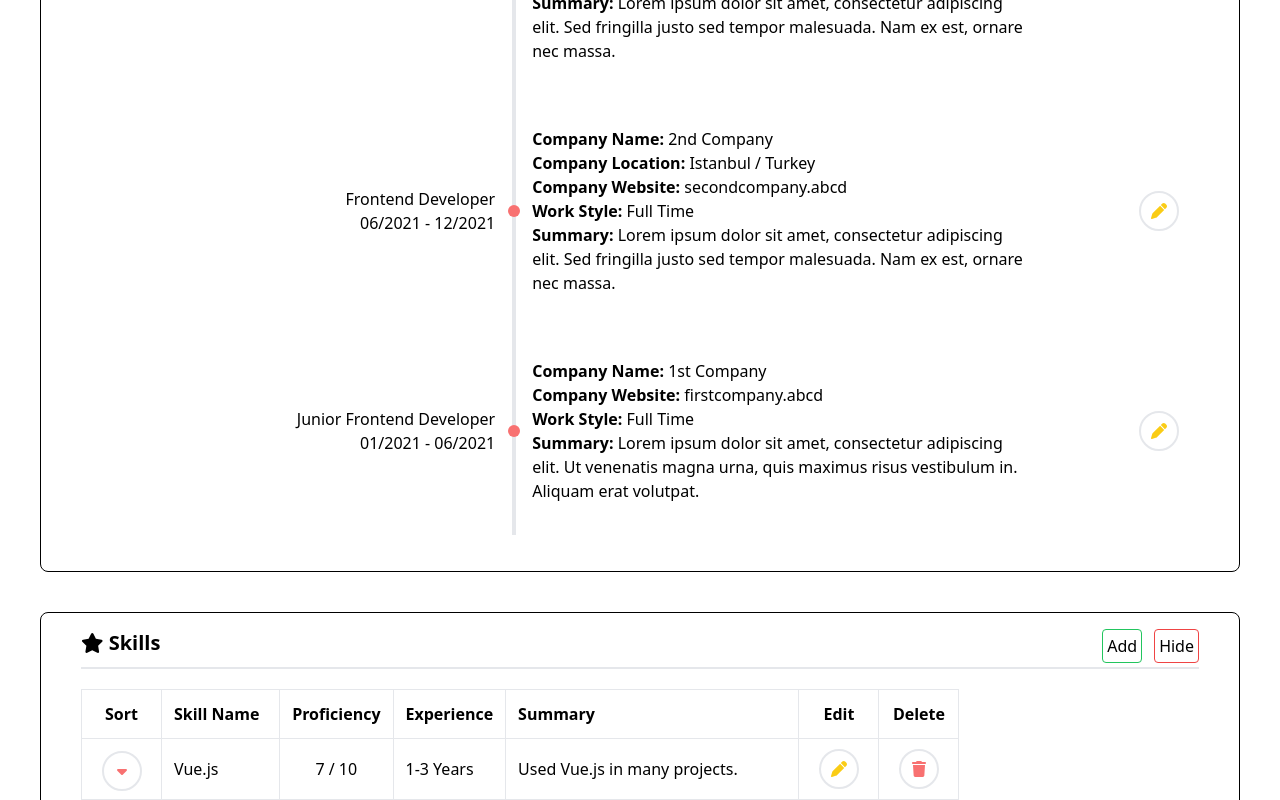
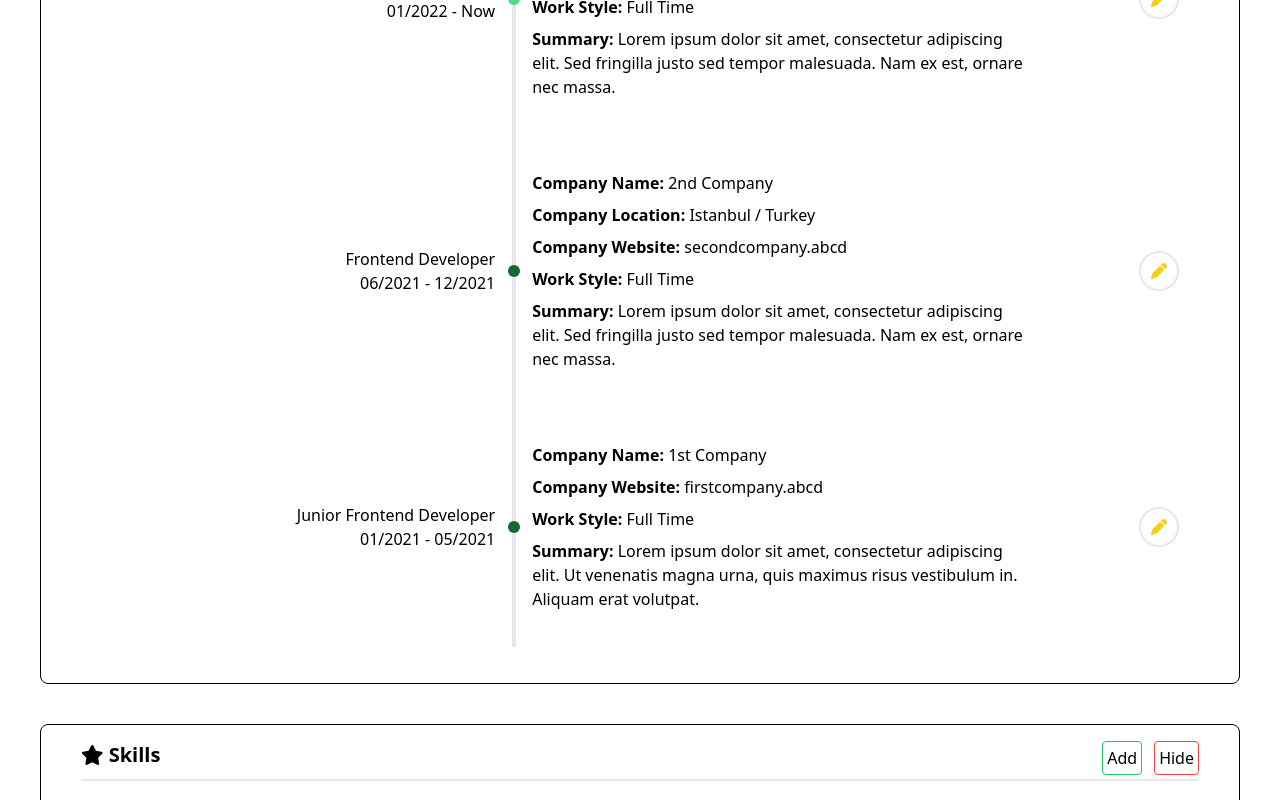
Before and after one commit to Spencehiko/cv-generator, a Vue app: page / in a window 1280 px wide. Shown: the part 1780-2580 px from the top of the page. Built offline with nearby package versions, Linux system fonts and the light colour scheme.

Commit message:
feat! datepicker added & edit dialog updated

```diff
--- a/package.json
+++ b/package.json
@@ -10,11 +10,11 @@
         "lint": "eslint . --ext .vue,.js,.jsx,.cjs,.mjs,.ts,.tsx,.cts,.mts --fix --ignore-path .gitignore"
     },
     "dependencies": {
-        "@fortawesome/free-solid-svg-icons": "^6.2.0",
         "pinia": "^2.0.21",
         "vue": "^3.2.38"
     },
     "devDependencies": {
+        "@fortawesome/free-solid-svg-icons": "^6.2.0",
         "@fortawesome/fontawesome-svg-core": "^6.2.0",
         "@fortawesome/free-brands-svg-icons": "^6.2.0",
         "@fortawesome/free-regular-svg-icons": "^6.2.0",
--- a/src/App.vue
+++ b/src/App.vue
@@ -4,9 +4,10 @@ import AllSections from "./components/AllSections.vue";
 import { useMainStore } from "@/stores/main";
 import { storeToRefs } from "pinia";
 import { onMounted } from "vue";
+import EditSection from "./components/dialogs/EditSection.vue";
 
 const store = useMainStore();
-const { activeHeader, sections } = storeToRefs(store);
+const { activeHeader, sections, activeSectionIndex } = storeToRefs(store);
 const { setDefaultSections } = store;
 
 onMounted(() => {
@@ -15,7 +16,7 @@ onMounted(() => {
 </script>
 
 <template>
-    <div class="h-screen" :class="[false ? ['blur', 'overflow-hidden', 'pointer-events-none'] : '']">
+    <div :class="[activeSectionIndex !== -1 ? ['blur', 'pointer-events-none', 'select-none'] : '']">
         <header>
             <HeaderMenu />
         </header>
@@ -23,4 +24,5 @@ onMounted(() => {
             <AllSections v-if="activeHeader === 'edit'" />
         </body>
     </div>
+    <EditSection v-if="activeSectionIndex !== -1" />
 </template>
--- /dev/null
+++ b/src/components/dialogs/EditSection.vue
@@ -0,0 +1,37 @@
+<script setup lang="ts">
+import { useMainStore, experienceLevels } from "@/stores/main";
+import { storeToRefs } from "pinia";
+
+import Datepicker from "@vuepic/vue-datepicker";
+import "@vuepic/vue-datepicker/dist/main.css";
+
+const store = useMainStore();
+const { sections, activeSectionIndex, activeSectionData } = storeToRefs(store);
+const { closeEditSectionDialog, saveChanges } = store;
+</script>
+<template>
+    <div class="fixed left-1/2 top-1/2 -translate-x-1/2 -translate-y-1/2 bg-white border-2 w-1/2 overflow-auto">
+        <!-- HEADER -->
+        <div class="flex justify-between items-center border-b-2 p-2">
+            <span class="font-bold">Edit {{ sections[activeSectionIndex].header }}</span>
+            <button @click="closeEditSectionDialog">
+                <font-awesome-icon
+                    icon="fa-solid fa-x"
+                    class="border-2 border-red-600 rounded-full p-1 w-5 h-5 bg-red-600 text-white cursor-pointer transition-all duration-500 hover:text-red-600 hover:bg-white"
+                />
+            </button>
+        </div>
+        <!-- BODY -->
+        <div v-for="(data, dataKey) in sections[activeSectionIndex].inputs" :key="dataKey" class="p-2 inline-flex flex-col w-1/2">
+            <span class="w-40 mb-1">{{ data.inputLabel }}</span>
+            <input v-if="data.type === 'input'" v-model="activeSectionData[dataKey]" :type="data.inputType" class="border border-black rounded p-1 outline-none" />
+            <textarea v-if="data.type === 'textarea'" v-model="activeSectionData[dataKey]" rows="3" class="border border-black rounded p-1 outline-none" />
+            <Datepicker v-if="data.type === 'date'" v-model="activeSectionData[dataKey]" monthPicker :clearable="false" class="border border-black rounded outline-none" />
+        </div>
+        <!-- FOOTER -->
+        <div class="flex justify-end border-t-2 p-2 gap-2">
+            <button class="border text-white bg-red-600 p-2 rounded transition-all duration-500 hover:text-red-600 hover:bg-white" @click="closeEditSectionDialog">Cancel</button>
+            <button class="border text-white bg-green-500 p-2 rounded transition-all duration-500 hover:text-green-500 hover:bg-white" @click="saveChanges">Save Changes</button>
+        </div>
+    </div>
+</template>
--- a/src/components/sections/Experience.vue
+++ b/src/components/sections/Experience.vue
@@ -12,25 +12,31 @@ const { sections } = storeToRefs(store);
         <tr v-for="(data, index) in sections[sectionIndex].data" :key="index">
             <td class="w-2/5 inline-flex flex-col text-right">
                 <span>{{ data.title }}</span>
-                <span>{{ data.startDate + " - " + (data.endDate || "Now") }}</span>
+                <span>{{
+                    (data.startDate.month + 1 < 10 ? "0" + (data.startDate.month + 1) : data.startDate.month + 1) +
+                    "/" +
+                    data.startDate.year +
+                    " - " +
+                    (data.endDate ? (data.endDate.month + 1 < 10 ? "0" + (data.endDate.month + 1) : data.endDate.month + 1) + "/" + data.endDate.year : "Now")
+                }}</span>
             </td>
             <td
                 class="w-1/2 border-l-4 inline-flex flex-col relative ml-4 pl-4 py-8 before:w-3 before:h-3 before:absolute before:rounded-full before:-left-2 before:top-1/2 before:-translate-y-1/2"
-                :class="[data.isStillWorkingHere ? ' before:bg-green-400' : ' before:bg-red-400']"
+                :class="[data.isStillWorkingHere ? ' before:bg-green-400' : ' before:bg-green-800']"
             >
-                <div>
+                <div class="my-1">
                     <span class="font-bold">{{ sections[sectionIndex].inputs.companyName.inputLabel + ":" }}</span> <span>{{ data.companyName }}</span>
                 </div>
-                <div v-if="data.companyLocation">
+                <div v-if="data.companyLocation" class="my-1">
                     <span class="font-bold">{{ sections[sectionIndex].inputs.companyLocation.inputLabel + ":" }}</span> <span>{{ data.companyLocation }}</span>
                 </div>
-                <div>
+                <div class="my-1">
                     <span class="font-bold">{{ sections[sectionIndex].inputs.companyWebsite.inputLabel + ":" }}</span> <span>{{ data.companyWebsite }}</span>
                 </div>
-                <div>
+                <div class="my-1">
                     <span class="font-bold">{{ sections[sectionIndex].inputs.workStyle.inputLabel + ":" }}</span> <span>{{ (workStyleOptions as any)[data.workStyle] }}</span>
                 </div>
-                <div>
+                <div class="my-1">
                     <span class="font-bold">{{ sections[sectionIndex].inputs.summary.inputLabel + ":" }}</span> <span>{{ data.summary }}</span>
                 </div>
             </td>
--- a/src/components/sections/Skill.vue
+++ b/src/components/sections/Skill.vue
@@ -16,7 +16,7 @@ const { sections } = storeToRefs(store);
                 <th class="border p-3 text-center w-20">Sort</th>
                 <th class="border p-3">Skill Name</th>
                 <th class="border p-3 text-center">Proficiency</th>
-                <th class="border p-3">Experience</th>
+                <th class="border p-3 text-center">Experience</th>
                 <th class="border p-3">Summary</th>
                 <th class="border p-3 text-center w-20">Edit</th>
                 <th class="border p-3 text-center w-20">Delete</th>
@@ -27,7 +27,7 @@ const { sections } = storeToRefs(store);
                 <SortButton class="border p-2 text-center w-20" :sectionIndex="sectionIndex" :index="index" />
                 <td class="border p-3">{{ data.name }}</td>
                 <td class="border text-center p-3">{{ data.skill + " / 10" }}</td>
-                <td class="border p-3">{{ experienceLevels[data.experience] }}</td>
+                <td class="border text-center p-3">{{ experienceLevels[data.experience] }}</td>
                 <td class="border p-3">{{ data.summary }}</td>
                 <EditButton class="border text-center w-20" :sectionIndex="sectionIndex" :index="index" />
                 <DeleteButton class="border text-center w-20" :sectionIndex="sectionIndex" :index="index" />
--- a/src/stores/main.ts
+++ b/src/stores/main.ts
@@ -52,8 +52,8 @@ export const defaultSections = [
                 required: true,
             },
             summary: {
-                type: "input",
-                inputType: "text",
+                type: "textarea",
+                inputType: "",
                 inputLabel: "Summary",
                 required: true,
             },
@@ -82,8 +82,8 @@ export const defaultSections = [
                 required: true,
             },
             graduationDate: {
-                type: "input",
-                inputType: "date",
+                type: "date",
+                inputType: "",
                 inputLabel: "Graduation Date",
                 required: false,
             },
@@ -97,7 +97,7 @@ export const defaultSections = [
             schoolStatus: true,
             schoolName: "Some University",
             schoolDepartmant: "Some Department",
-            graduationDate: "01/2021",
+            graduationDate: { month: 0, year: 2021 },
         },
         isHidden: false,
     },
@@ -170,8 +170,8 @@ export const defaultSections = [
         buttons: ["edit"],
         inputs: {
             birthOfDate: {
-                type: "input",
-                inputType: "date",
+                type: "date",
+                inputType: "",
                 inputLabel: "Birth of Date",
                 required: false,
             },
@@ -195,7 +195,7 @@ export const defaultSections = [
             },
         },
         data: {
-            birthOfDate: "",
+            birthOfDate: null,
             gender: "",
             pronoun: "",
             hobbies: "",
@@ -222,14 +222,14 @@ export const defaultSections = [
                 required: true,
             },
             startDate: {
-                type: "input",
-                inputType: "date",
+                type: "date",
+                inputType: "",
                 inputLabel: "Start Date",
                 required: true,
             },
             endDate: {
-                type: "input",
-                inputType: "date",
+                type: "date",
+                inputType: "",
                 inputLabel: "End Date",
                 required: false,
             },
@@ -253,8 +253,8 @@ export const defaultSections = [
                 required: true,
             },
             summary: {
-                type: "input",
-                inputType: "textarea",
+                type: "textarea",
+                inputType: "",
                 inputLabel: "Summary",
                 required: false,
             },
@@ -269,8 +269,8 @@ export const defaultSections = [
             {
                 companyName: "3rd Company",
                 title: "Frontend Developer",
-                startDate: "01/2022",
-                endDate: "",
+                startDate: { month: 0, year: 2022 },
+                endDate: null,
                 companyLocation: "Istanbul / Turkey",
                 companyWebsite: "thirdcompany.abcd",
                 workStyle: "fulltime",
@@ -280,8 +280,8 @@ export const defaultSections = [
             {
                 companyName: "2nd Company",
                 title: "Frontend Developer",
-                startDate: "06/2021",
-                endDate: "12/2021",
+                startDate: { month: 5, year: 2021 },
+                endDate: { month: 11, year: 2021 },
                 companyLocation: "Istanbul / Turkey",
                 companyWebsite: "secondcompany.abcd",
                 workStyle: "fulltime",
@@ -291,8 +291,8 @@ export const defaultSections = [
             {
                 companyName: "1st Company",
                 title: "Junior Frontend Developer",
-                startDate: "01/2021",
-                endDate: "06/2021",
+                startDate: { month: 0, year: 2021 },
+                endDate: { month: 4, year: 2021 },
                 companyLocation: "",
                 companyWebsite: "firstcompany.abcd",
                 workStyle: "fulltime",
@@ -346,8 +346,8 @@ export const defaultSections = [
                 required: true,
             },
             summary: {
-                type: "input",
-                inputType: "textarea",
+                type: "textarea",
+                inputType: "",
                 inputLabel: "Summary",
                 required: true,
             },
@@ -516,6 +516,8 @@ export const useMainStore = defineStore({
     id: "store",
     state: () => ({
         activeHeader: "edit" as "edit" | "preview",
+        activeSectionIndex: -1 as number,
+        activeSectionData: [] as Array<any>,
         sections: [] as Array<Section>,
         deleteSectionIndex: -1 as number,
     }),
@@ -533,7 +535,17 @@ export const useMainStore = defineStore({
             console.log("index", index);
         },
         openEditSectionDialog(index: number) {
-            console.log("index", index);
+            this.activeSectionData = JSON.parse(JSON.stringify(this.sections[index].data));
+            this.activeSectionIndex = index;
+        },
+        saveChanges() {
+            this.sections[this.activeSectionIndex].data = this.activeSectionData;
+            this.activeSectionData = [];
+            this.activeSectionIndex = -1;
+        },
+        closeEditSectionDialog() {
+            this.activeSectionData = [];
+            this.activeSectionIndex = -1;
         },
         toggleHideSection(index: number) {
             this.sections[index].isHidden = !this.sections[index].isHidden;
```
Also changed, not shown: src/components/table/Generic.vue (+13 -1 lines), src/main.ts (+13 -9 lines).
